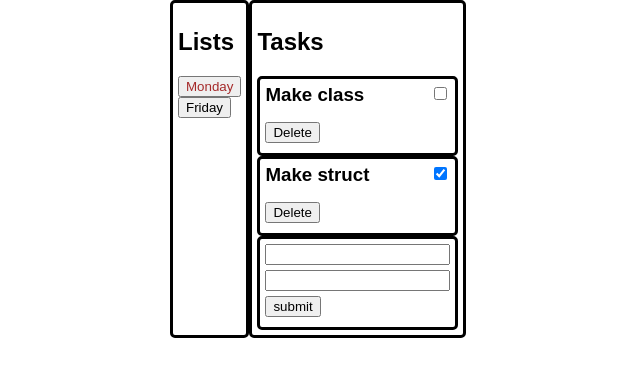
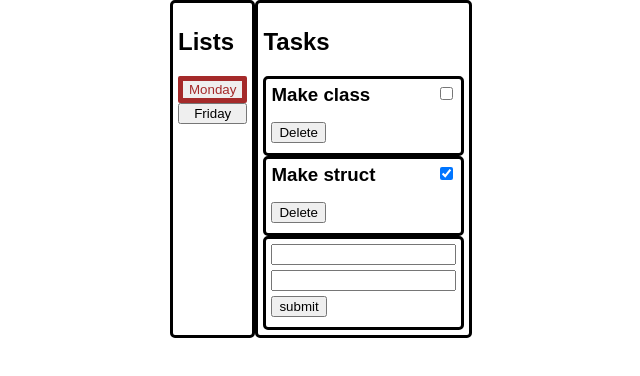
Before and after one commit to sashakorkots/my-app, a React (Create React App) app: page / in a window 1280 px wide. Shown: the top 376 px of the page, without its empty margins (150-790 px from the left). Built offline with nearby package versions, Linux system fonts and the light colour scheme.

Commit message:
add styles for buttons in sidebar

```diff
--- a/src/App.css
+++ b/src/App.css
@@ -48,7 +48,11 @@ body {
 #new-task-form>* {
   display: block;
 }
-
+#list-sidebar>div>button {
+  width: 100%;
+}
 .current-list>button {
   color: brown;
+  border: 5px solid brown;
+  border-radius: 2px;
 }
```
